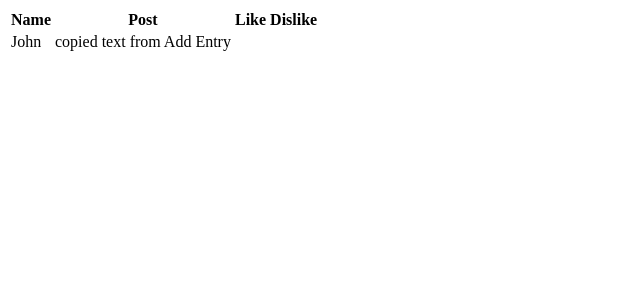
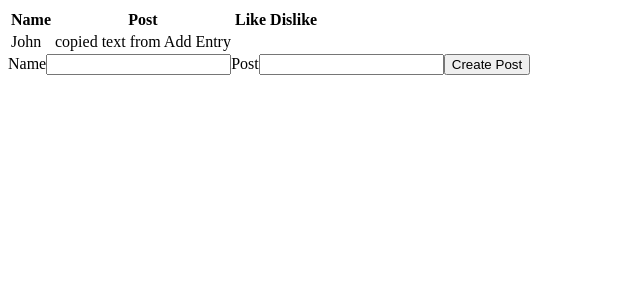
Before and after one commit to Josh-Kellhofer/social-feed, a React (Create React App) app: page / in a window 1280 px wide. Shown: the top 300 px of the page, without its empty margins (0-640 px from the left). Built offline with nearby package versions, Linux system fonts and the light colour scheme.

Commit message:
Created CreatePost Component.

```diff
--- a/src/App.js
+++ b/src/App.js
@@ -1,5 +1,6 @@
 import React, { useState } from 'react';
 import DisplayPosts from './DisplayComponents/DisplayPosts/DisplayPosts';
+import CreatePost from './DisplayComponents/DisplayPosts/AddPost/CreatePost';
 
 function App() {
 
@@ -9,6 +10,7 @@
   return (
     <div >
       <DisplayPosts parentEntries={entryName} />
+      <CreatePost />
 
     </div>
   );
--- /dev/null
+++ b/src/DisplayComponents/DisplayPosts/AddPost/CreatePost.jsx
@@ -0,0 +1,28 @@
+import React, { useState } from 'react';
+
+
+const CreatePost = (props) => {
+
+  const [name, setFullName] = useState('');
+  const [post, setPost] = useState('');
+
+  function handleSubmit(event) {
+    event.preventDefault();
+    let newPost = {
+      name: name,
+      post: post
+    };
+  }
+
+  return (
+    <form onSubmit={handleSubmit}>
+      <label>Name</label>
+      <input type='text' value={name} onChange={(event) => setFullName(event.target.value)} />
+      <label>Post</label>
+      <input type ='post' value={post} onChange={(event) => setPost(event.target.value)}  />
+      <button type='submit'>Create Post</button>
+    </form>
+   );
+}
+
+export default CreatePost;
```
